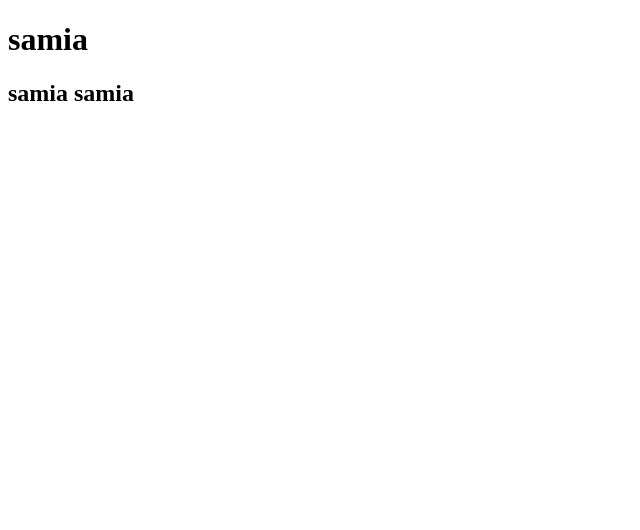
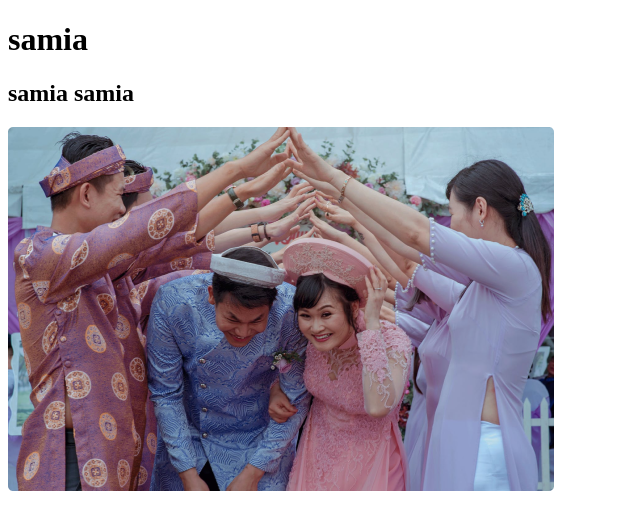
Before and after one commit to Shahadathossainsobuj/samia-first-class, a plain HTML site: page index.html in a window 1280 px wide. Shown: the whole page, without its empty margins (0-640 px from the left). Drawn offline with Linux system fonts and the light colour scheme.

Commit message:
first commit

```diff
--- a/index.html
+++ b/index.html
@@ -9,6 +9,7 @@
 </head>
 <h1>samia</h1>
 <h2>samia samia</h2>
+<img src="images/wedding.png" alt="">
 
 <body>
 
```
Also changed, not shown: images/banner.png (added), images/people.png (added), images/person 1.png (added), images/person 2.png (added), images/person 3.png (added), images/wedding.png (added).
